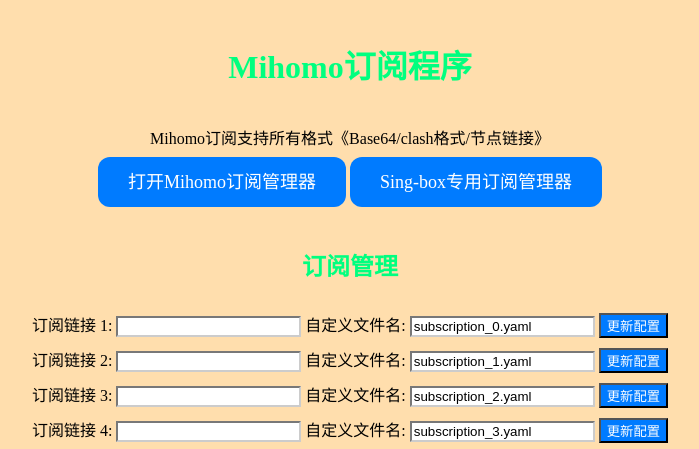
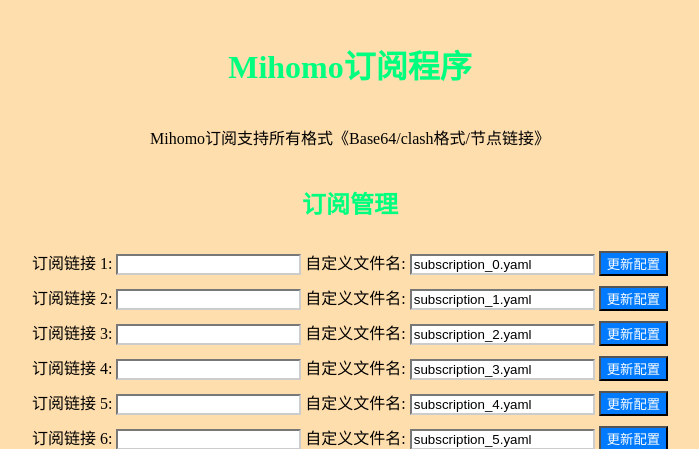
Before and after one commit to Thaolga/luci-app-nekoclash, a PHP site: page /mo.php in a window 1280 px wide. Shown: the top 449 px of the page, without its empty margins (290-989 px from the left). Run offline with PHP 8.4, Linux system fonts and the light colour scheme.

Commit message:
Update mo.php

```diff
--- a/luci-app-nekoclash/htdocs/nekoclash/mo.php
+++ b/luci-app-nekoclash/htdocs/nekoclash/mo.php
@@ -133,10 +133,6 @@ if (isset($_POST['set_auto_update'])) {
         <h1 class="text-center" style="color: #00FF7F;">Mihomo订阅程序</h1>
         <p class="help-text text-center">
             Mihomo订阅支持所有格式《Base64/clash格式/节点链接》
-            <br><br>
-            <a href="/nekoclash/upload.php" class="btn btn-primary btn-large btn-rounded">打开Mihomo订阅管理器</a>
-            <a href="/nekoclash/upload_sb.php" class="btn btn-primary btn-large btn-rounded">Sing-box专用订阅管理器</a>
-            <br><br>
         </p>
         <h2 class="text-center" style="color: #00FF7F;">订阅管理</h2>
         <div class="form-spacing"></div>
```
